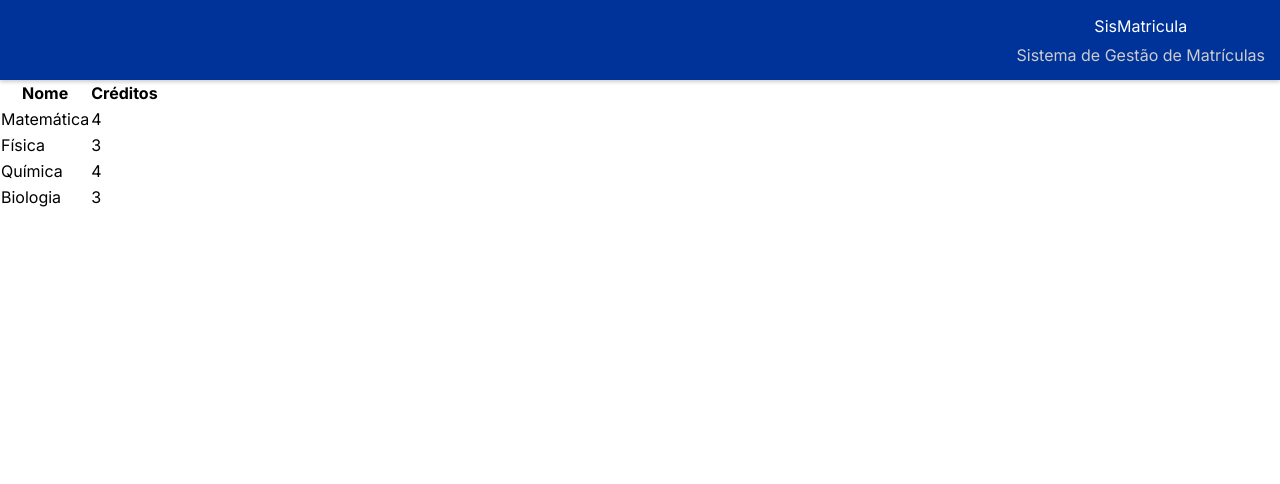
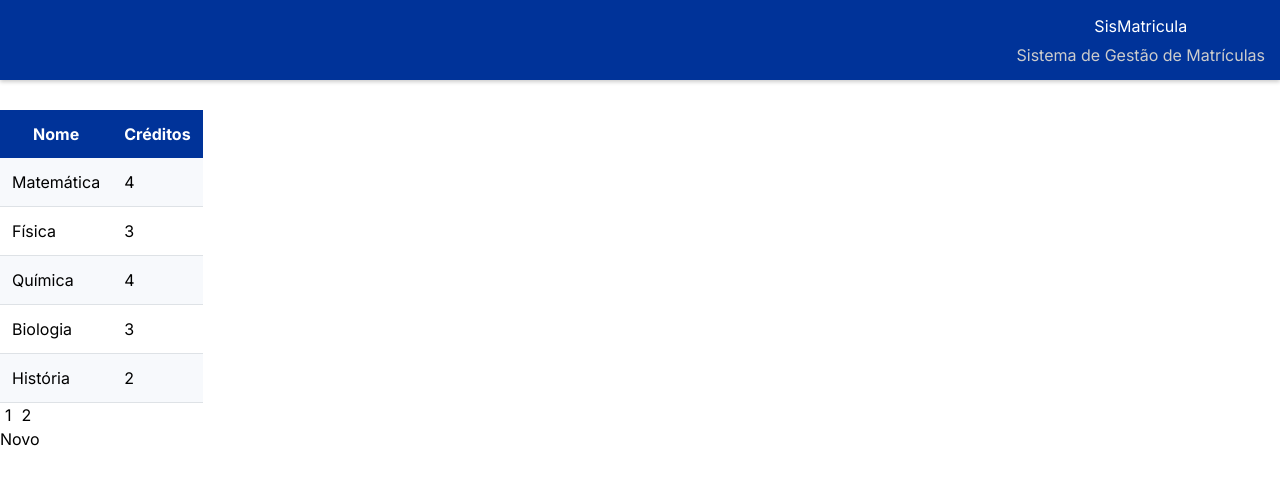
Before and after one commit to Damazu/repo_sis_matriculas, a Next.js app in the folder codigo/client/: page /secretario in a window 1280 px wide. Shown: the top 484 px of the page. Built offline with nearby package versions, Linux system fonts and the light colour scheme.

Commit message:
build: Axios Instalation

```diff
--- a/codigo/client/package.json
+++ b/codigo/client/package.json
@@ -11,6 +11,7 @@
   "dependencies": {
     "@mantine/core": "^7.12.1",
     "@mantine/hooks": "^7.12.1",
+    "axios": "^1.7.5",
     "next": "14.2.6",
     "react": "^18",
     "react-dom": "^18"
--- a/codigo/client/src/app/secretario/page.jsx
+++ b/codigo/client/src/app/secretario/page.jsx
@@ -1,5 +1,6 @@
-import React from 'react';
-import { Table, Container, MantineProvider } from '@mantine/core';
+'use client';
+import React, { useState } from 'react';
+import { Table, Container, MantineProvider, Button, Group, Box, Modal, TextInput } from '@mantine/core';
 
 const SecretárioCadastros = () => {
   // Dados de exemplo para a tabela
@@ -8,29 +9,98 @@ const SecretárioCadastros = () => {
     { nome: 'Física', creditos: 3 },
     { nome: 'Química', creditos: 4 },
     { nome: 'Biologia', creditos: 3 },
+    { nome: 'História', creditos: 2 },
+    { nome: 'Geografia', creditos: 3 },
+    { nome: 'Filosofia', creditos: 2 },
+    { nome: 'Sociologia', creditos: 2 },
   ];
 
-    // Renderizar as linhas da tabela
-    const rows = data.map((curso, index) => (
-      <tr key={index}>
-        <td>{curso.nome}</td>
-        <td>{curso.creditos}</td>
+  // Estado para controlar a página atual
+  const [currentPage, setCurrentPage] = useState(1);
+  const rowsPerPage = 5; // Número de linhas por página
+
+  // Estado para controlar o modal
+  const [modalOpened, setModalOpened] = useState(false);
+
+  // Cálculo de índices para a paginação
+  const indexOfLastRow = currentPage * rowsPerPage;
+  const indexOfFirstRow = indexOfLastRow - rowsPerPage;
+  const currentRows = data.slice(indexOfFirstRow, indexOfLastRow);
+
+  // Preencher linhas vazias se houver menos de 5 itens
+  const emptyRows = rowsPerPage - currentRows.length;
+  const rows = currentRows.map((curso, index) => (
+    <tr key={index} style={{ backgroundColor: index % 2 === 0 ? '#f7f9fc' : '#fff' }}>
+      <td style={{ padding: '12px', borderBottom: '1px solid #dee2e6' }}>{curso.nome}</td>
+      <td style={{ padding: '12px', borderBottom: '1px solid #dee2e6' }}>{curso.creditos}</td>
     </tr>
   ));
 
+  // Adicionar as linhas vazias para completar as 5 linhas
+  for (let i = 0; i < emptyRows; i++) {
+    rows.push(
+      <tr key={`empty-${i}`} style={{ backgroundColor: '#fff' }}>
+        <td style={{ padding: '12px', borderBottom: '1px solid #dee2e6' }}>&nbsp;</td>
+        <td style={{ padding: '12px', borderBottom: '1px solid #dee2e6' }}>&nbsp;</td>
+      </tr>
+    );
+  }
+
+  // Função para mudar de página
+  const handlePageChange = (pageNumber) => setCurrentPage(pageNumber);
+
+  // Total de páginas
+  const totalPages = Math.ceil(data.length / rowsPerPage);
+
   return (
     <MantineProvider>
-      <Container>
-        <Table striped highlightOnHover>
-          <thead>
+      <Container style={{ marginTop: '30px', maxWidth: '800px' }}>
+        <Box sx={{ padding: '20px', backgroundColor: '#ffffff', borderRadius: '8px', boxShadow: '0 2px 10px rgba(0, 0, 0, 0.1)' }}>
+          <Table striped highlightOnHover withBorder withColumnBorders>
+            <thead style={{ backgroundColor: '#003399', color: '#fff' }}>
               <tr>
-              <th>Nome</th>
-              <th>Créditos</th>
+                <th style={{ padding: '12px' }}>Nome</th>
+                <th style={{ padding: '12px' }}>Créditos</th>
               </tr>
             </thead>
             <tbody>{rows}</tbody>
           </Table>
+          <Group position="center" mt="md">
+            {Array.from({ length: totalPages }, (_, i) => (
+              <Button
+                key={i}
+                onClick={() => handlePageChange(i + 1)}
+                disabled={currentPage === i + 1}
+                variant={currentPage === i + 1 ? 'filled' : 'outline'}
+                color={currentPage === i + 1 ? 'blue' : 'gray'}
+                style={{ margin: '0 5px' }}
+              >
+                {i + 1}
+              </Button>
+            ))}
+          </Group>
+          <Group position="center" mt="lg">
+            <Button onClick={() => setModalOpened(true)} color="green">
+              Novo
+            </Button>
+          </Group>
+        </Box>
       </Container>
+
+      {/* Modal */}
+      <Modal
+        opened={modalOpened}
+        onClose={() => setModalOpened(false)}
+        title="Novo Cadastro"
+        centered  // Garante que o modal esteja sempre centralizado
+      >
+        {/* Conteúdo do Modal */}
+        <TextInput label="Nome" placeholder="Digite o nome do curso" mb="sm" />
+        <TextInput label="Créditos" placeholder="Digite o número de créditos" />
+        <Group position="right" mt="md">
+          <Button onClick={() => setModalOpened(false)}>Salvar</Button>
+        </Group>
+      </Modal>
     </MantineProvider>
   );
 };
```
Also changed, not shown: 2 other files (tests, documents, lock files or other folders). Lines whose indentation alone changed are shown as unchanged.
